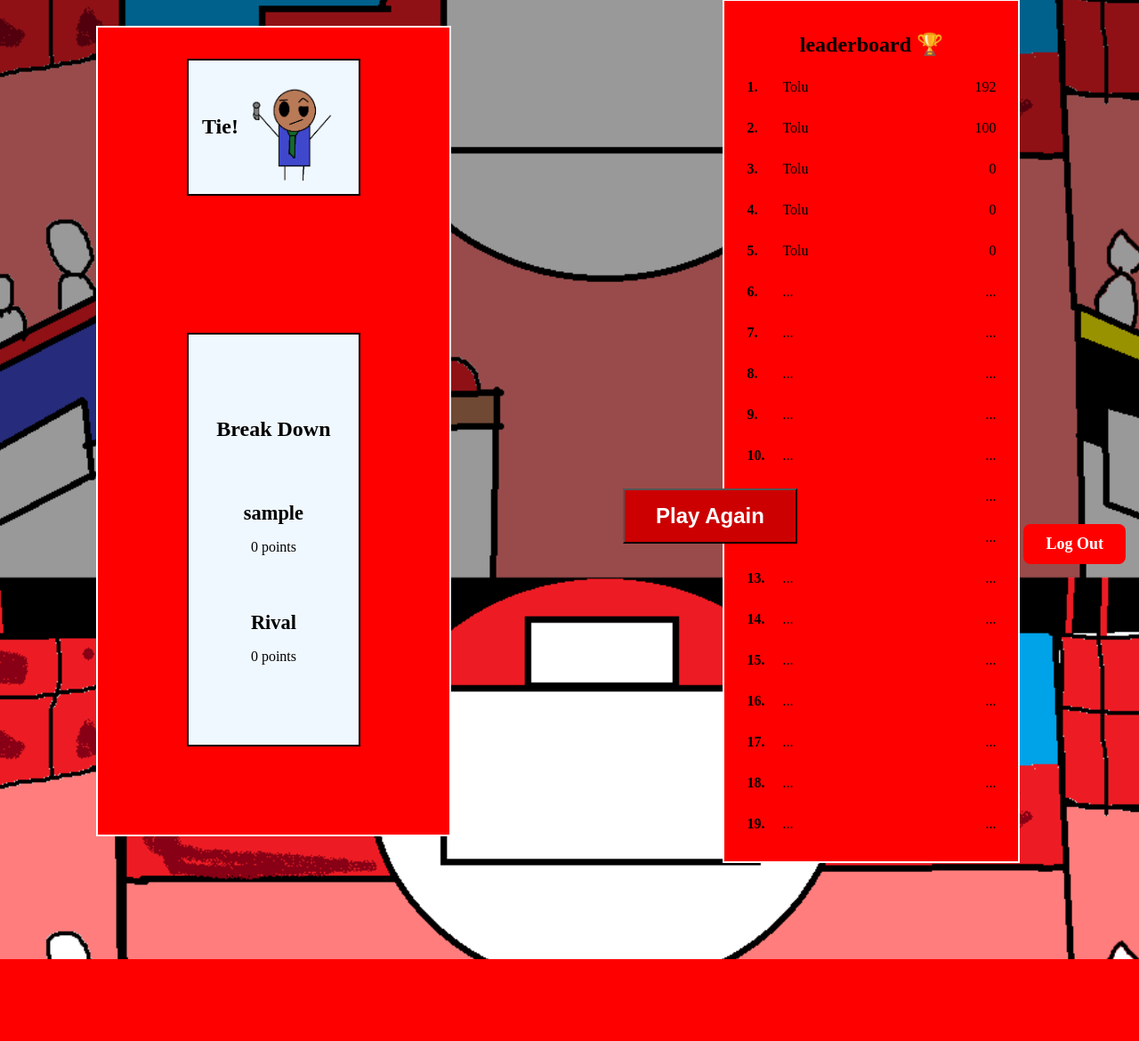
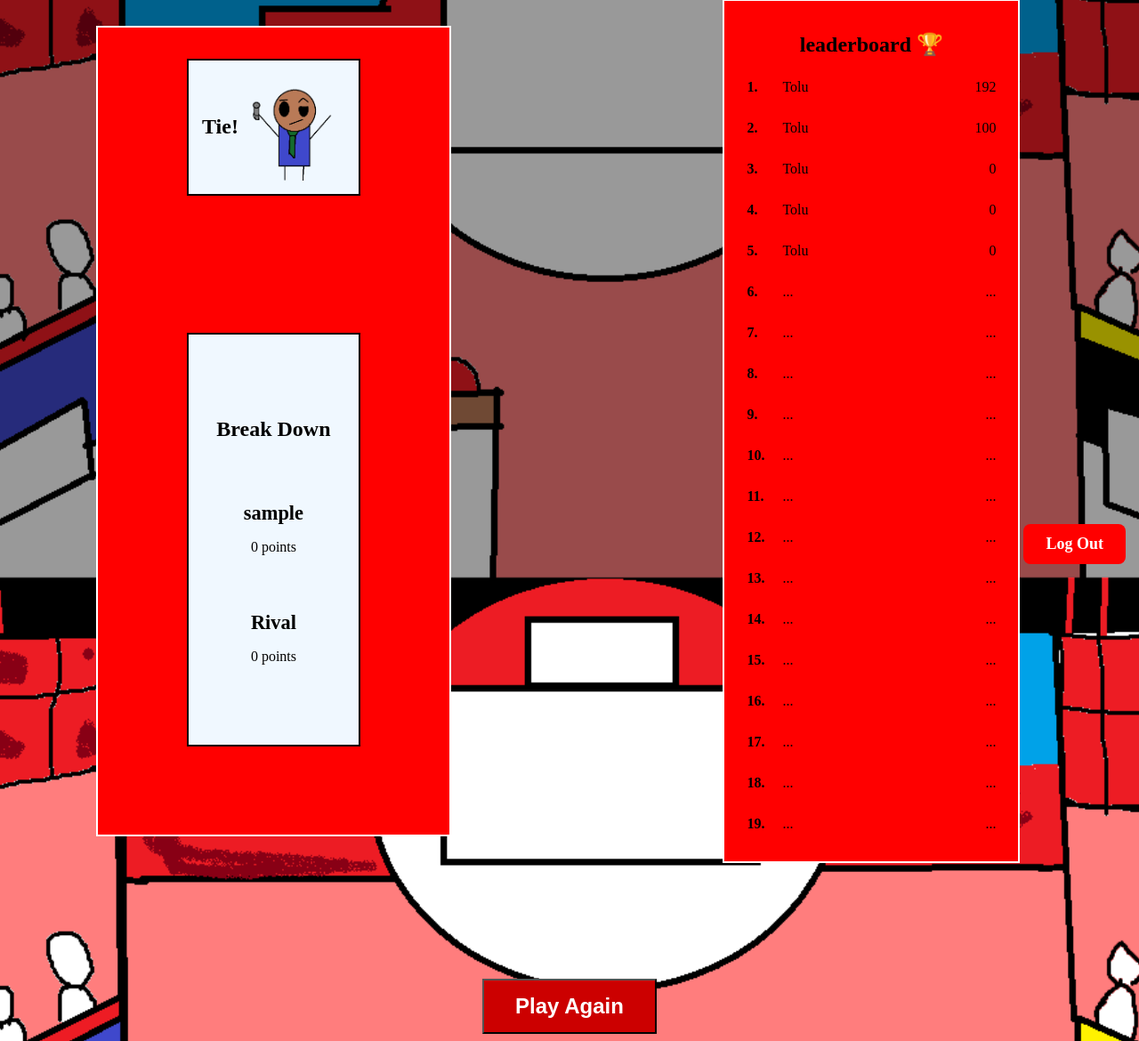
Before and after one commit to tcoleman36-btye/PW2-Game-Show, a PHP site: page /game-over.php in a window 1280 px wide. Shown: the part 151-1321 px from the top of the page at 89% size. Before the commit the page ends 1229 px from the top, so only its background shows below. Run offline with PHP 8.4, Linux system fonts and the light colour scheme; the visitor is signed in with stand-in values (Sample User, id 1).

Commit message:
Fixed a bugg where the play again button changes positions when you change the size of the screen

```diff
--- a/PokeFeud/game-over.css
+++ b/PokeFeud/game-over.css
@@ -125,6 +125,12 @@ h3 {
     text-align: right;
 }
 
+.playagain {
+    display: flex;
+    justify-content: center;
+    margin-top: 30px;
+}
+
 .playagain button {
     display: inline-block;
     background-color: #cc0000;
@@ -134,9 +140,6 @@ h3 {
     font-weight: bold;
     text-decoration: none;
     transition: 0.3s;
-    position: absolute;
-    left: 700px;
-    top: 700px;
 }
 
 .playagain button:hover {
```
